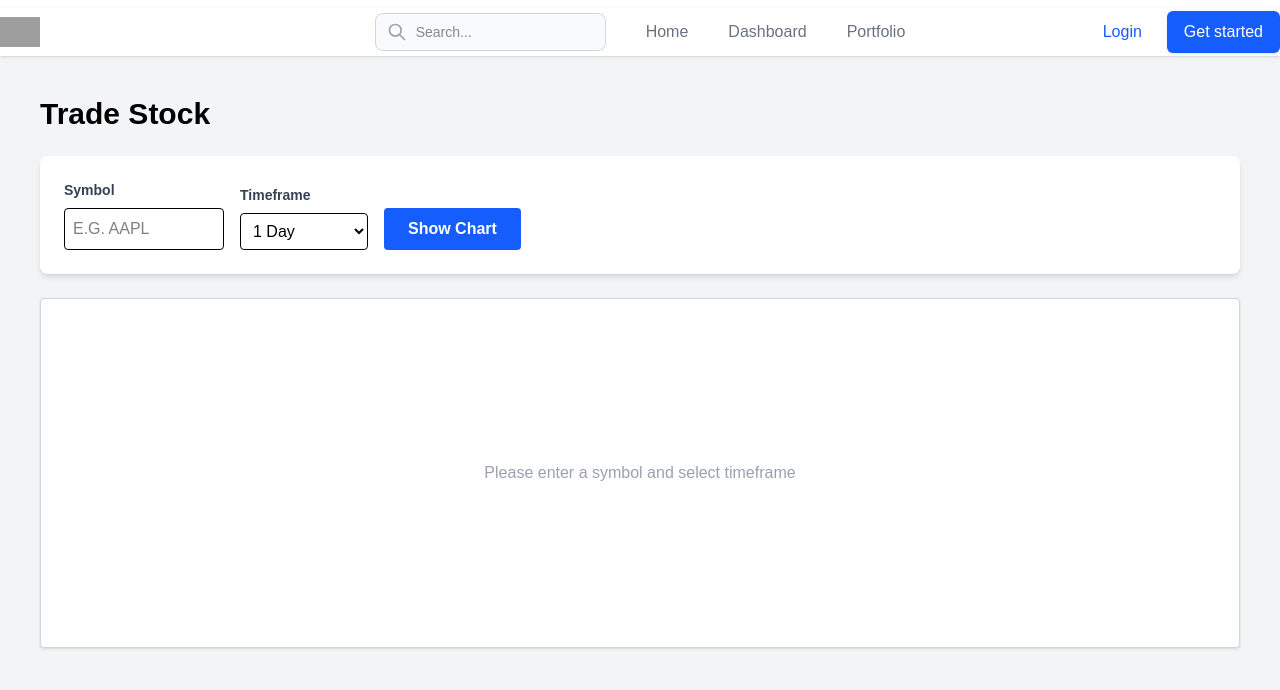
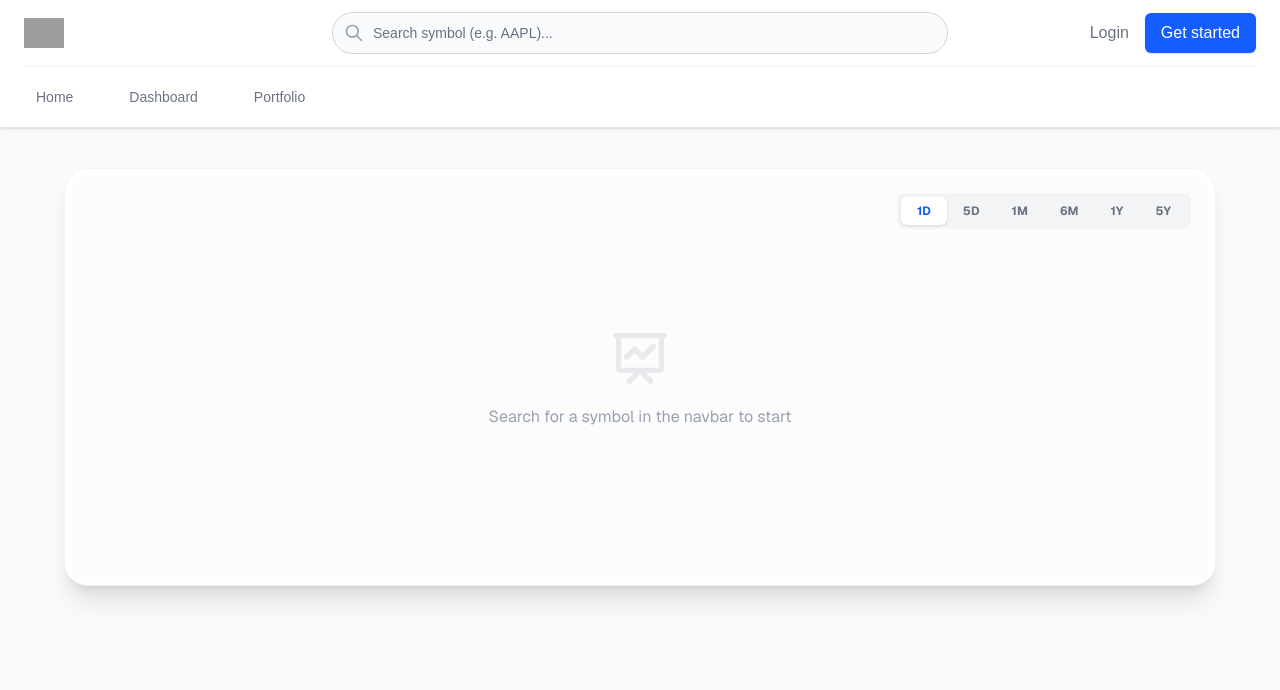
Before and after one commit to puppypud/SimTrade, a Next.js app: page / in a window 1280 px wide. Shown: the top 690 px of the page. Built offline with nearby package versions, Linux system fonts and the light colour scheme; no server answers; grey boxes are pictures that could not be loaded.

Commit message:
fix hom page and design navbar and fix chart (not success)

```diff
--- a/src/app/components/layout/Navbar.tsx
+++ b/src/app/components/layout/Navbar.tsx
@@ -1,11 +1,28 @@
-import React from 'react';
+'use client';
+
+import React, { useState } from 'react';
+import { useRouter } from 'next/navigation';
 
 const Navbar = () => {
+  const router = useRouter();
+  const [searchInput, setSearchInput] = useState('');
+
+  const handleKeyDown = (e: React.KeyboardEvent<HTMLInputElement>) => {
+    if (e.key === 'Enter' && searchInput.trim()) {
+      router.push(`/?symbol=${searchInput.toUpperCase()}`);
+    }
+  };
+
   return (
-    <nav className="relative flex items-center justify-between sm:h-10 md:justify-center py-6 px-4 mt-2 bg-white shadow-sm">
-      {/* Logo Section */}
-      <div className="flex items-center flex-1 md:absolute md:inset-y-0 md:left-0">
-        <div className="flex items-center justify-between w-full md:w-auto">
+    <div className="bg-white shadow-sm border-b border-gray-200 z-50 relative">
+
+      {/* ------------------------------------------------------------ */}
+      {/* ชั้นที่ 1 (Top Bar): Logo | Search | Auth Buttons */}
+      {/* ------------------------------------------------------------ */}
+      <div className="flex items-center justify-between px-6 py-3">
+
+        {/* 1. Left: Logo */}
+        <div className="flex items-center flex-shrink-0 w-1/4"> {/* กำหนด width เพื่อช่วยจัด center ให้ search */}
           <a href="/" aria-label="Home">
             <img
               src="https://www.svgrepo.com/show/491978/gas-costs.svg"
@@ -14,27 +31,11 @@ const Navbar = () => {
               alt="Logo"
             />
           </a>
-          {/* Mobile Menu Button */}
-          <div className="-mr-2 flex items-center md:hidden">
-            <button
-              type="button"
-              id="main-menu"
-              aria-label="Main menu"
-              aria-haspopup="true"
-              className="inline-flex items-center justify-center p-2 rounded-md text-gray-400 hover:text-gray-500 hover:bg-gray-100 focus:outline-none focus:bg-gray-100 focus:text-gray-500 transition duration-150 ease-in-out"
-            >
-              <svg stroke="currentColor" fill="none" viewBox="0 0 24 24" className="h-6 w-6">
-                <path strokeLinecap="round" strokeLinejoin="round" strokeWidth="2" d="M4 6h16M4 12h16M4 18h16"></path>
-              </svg>
-            </button>
-          </div>
-        </div>
         </div>
 
-      {/* Center Menu & Search */}
-      <div className="hidden md:flex md:items-center md:space-x-10">
-        {/* Search Box Added Here */}
-        <div className="relative">
+        {/* 2. Center: Search Bar (แยกออกมาอยู่ด้านบน ตรงกลาง) */}
+        <div className="flex-1 flex justify-center max-w-2xl ">
+            <div className="relative w-full">
                 <div className="absolute inset-y-0 left-0 pl-3 flex items-center pointer-events-none">
                     <svg className="h-5 w-5 text-gray-400" fill="none" viewBox="0 0 24 24" stroke="currentColor">
                         <path strokeLinecap="round" strokeLinejoin="round" strokeWidth="2" d="M21 21l-6-6m2-5a7 7 0 11-14 0 7 7 0 0114 0z"/>
@@ -42,37 +43,44 @@ const Navbar = () => {
                 </div>
                 <input
                     type="text"
-                className="bg-gray-50 border border-gray-300 text-gray-900 text-sm rounded-lg focus:ring-blue-500 focus:border-blue-500 block w-full pl-10 p-2"
-                placeholder="Search..."
+                    className="w-full bg-gray-50 border border-gray-300 text-gray-900 text-sm rounded-4xl focus:ring-2 focus:ring-blue-500 focus:border-blue-500 block pl-10 p-2.5 outline-none transition-all placeholder-gray-500"
+                    placeholder="Search symbol (e.g. AAPL)..."
+                    value={searchInput}
+                    onChange={(e) => setSearchInput(e.target.value)}
+                    onKeyDown={handleKeyDown}
                 />
             </div>
+        </div>
 
-        <a href="/" className="font-medium text-gray-500 hover:text-gray-900 transition duration-150 ease-in-out">
+        {/* 3. Right: Login / Signup (แบบเดิม) */}
+        <div className="flex items-center justify-end space-x-4 w-1/4">
+            <a href="/login" className="text-gray-500 hover:text-gray-900 font-medium transition-colors">
+                Login
+            </a>
+            <a href="/signup" className="px-4 py-2 bg-blue-600 text-white rounded-md font-medium hover:bg-blue-700 transition-colors shadow-sm">
+                Get started
+            </a>
+        </div>
+      </div>
+
+      {/* ------------------------------------------------------------ */}
+      {/* ชั้นที่ 2 (Bottom Bar): Navigation Links */}
+      {/* ------------------------------------------------------------ */}
+      <div className="px-6 pb-0">
+        <div className="flex space-x-8 border-t border-gray-100 pt-3 pb-3 ">
+            <a href="/" className="text-sm font-medium text-gray-500 hover:text-gray-900 hover:bg-gray-50 px-3 py-2 rounded-md transition-all">
                 Home
             </a>
-        <a href="/dashboard" className="font-medium text-gray-500 hover:text-gray-900 transition duration-150 ease-in-out">
+            <a href="/dashboard" className="text-sm font-medium text-gray-500 hover:text-gray-900 hover:bg-gray-50 px-3 py-2 rounded-md transition-all">
                 Dashboard
             </a>
-        <a href="/PortfolioTrader" className="font-medium text-gray-500 hover:text-gray-900 transition duration-150 ease-in-out">
+            <a href="/PortfolioTrader" className="text-sm font-medium text-gray-500 hover:text-gray-900 hover:bg-gray-50 px-3 py-2 rounded-md transition-all">
                 Portfolio
             </a>
+        </div>
+      </div>
 
     </div>
-
-      {/* Right Buttons (Login/Signup) */}
-      <div className="hidden md:absolute md:flex md:items-center md:justify-end md:inset-y-0 md:right-0">
-        <span className="inline-flex">
-          <a href="/login" className="inline-flex items-center px-4 py-2 border border-transparent text-base leading-6 font-medium text-blue-600 hover:text-blue-500 focus:outline-none transition duration-150 ease-in-out">
-            Login
-          </a>
-        </span>
-        <span className="inline-flex rounded-md shadow ml-2">
-          <a href="/signup" className="inline-flex items-center px-4 py-2 border border-transparent text-base leading-6 font-medium rounded-md text-white bg-blue-600 hover:bg-blue-500 focus:outline-none focus:border-blue-700 transition duration-150 ease-in-out">
-            Get started
-          </a>
-        </span>
-      </div>
-    </nav>
   );
 };
 
--- a/src/app/page.tsx
+++ b/src/app/page.tsx
@@ -1,134 +1,187 @@
 'use client';
 
-import { useState } from 'react';
+import { useState, useEffect, useCallback } from 'react';
+import { useSearchParams, useRouter } from 'next/navigation';
 import { brokerService } from '@/src/app/services/brokerService';
 import StockLWChart from '@/src/app/components/ui/Chart';
 import { StockBar } from './types/broker';
 
-// Helper Function: แปลงวันที่จาก Backend (Array/String/Number) ให้เป็น Timestamp
-const parseDate = (dateVal: any): number => {
-  if (!dateVal) return 0;
-
-  // กรณี 1: เป็น Array [2023, 12, 30, 10, 0] (ค่า Default ของ Java Local/OffsetDateTime)
-  if (Array.isArray(dateVal)) {
-    const [year, month, day, hour, minute, second] = dateVal;
-    // Month ใน JS เริ่มที่ 0 (Jan) แต่ Java เริ่มที่ 1
-    return new Date(year, month - 1, day, hour || 0, minute || 0, second || 0).getTime();
-  }
-
-  // กรณี 2: เป็น Timestamp Number
-  if (typeof dateVal === 'number') {
-    // ถ้าตัวเลขน้อยๆ (เช่น 17xxxxxxxxx) อาจเป็น Seconds ให้คูณ 1000
-    return dateVal < 10000000000 ? dateVal * 1000 : dateVal;
-  }
-
-  // กรณี 3: เป็น String ISO ("2023-12-01T...")
-  return new Date(dateVal).getTime();
-};
+const TIMEFRAMES = ['1D', '5D', '1M', '6M', '1Y', '5Y'];
 
 export default function TradePage() {
-  const [symbolInput, setSymbolInput] = useState('');
-  const [viewType, setViewType] = useState('1D'); // Default เป็น 1 Day
+  const router = useRouter();
+  const searchParams = useSearchParams();
+  const symbolFromUrl = searchParams.get('symbol');
 
+  const [searchInput, setSearchInput] = useState(''); // State สำหรับ Input Search (ถ้ามีในอนาคต หรือ UI อื่นใช้)
+  const [viewType, setViewType] = useState('1D');
   const [chartData, setChartData] = useState<[number, number][]>([]);
   const [currentSymbol, setCurrentSymbol] = useState('');
   const [isLoading, setIsLoading] = useState(false);
 
-  const handleShowChart = async () => {
-    if (!symbolInput.trim()) return;
+  // State เก็บราคาอ้างอิง (Previous Close หรือ Open) เพื่อคำนวณสี
+  const [dayOpen, setDayOpen] = useState<number | undefined>(undefined);
 
-    setIsLoading(true);
-    try {
-      // 1. เรียก API ด้วย Symbol และ ViewType ที่เลือก
-      const bars: any[] = await brokerService.getStockBars(symbolInput.toUpperCase(), viewType);
-
-      console.log("Raw Data form Backend:", bars); // Debug ดูข้อมูลดิบ
-
-      // 2. แปลงข้อมูลพร้อมใช้ Helper parseDate แก้ปัญหาวันที่
-      const formattedData: [number, number][] = bars
-        .map((bar: StockBar): [number, number] => {
-          const x = new Date(bar.t).getTime();
-          const y = Number(bar.c); // หรือ parseFloat(bar.c)
-          return [x, y];
-        })
-        .filter((d): d is [number, number] => !isNaN(d[0]) && !isNaN(d[1]));
-
-      // เรียงลำดับเวลาจากอดีต -> ปัจจุบัน (สำคัญมากสำหรับกราฟ)
-      formattedData.sort((a, b) => a[0] - b[0]);
-
-      setChartData(formattedData);
-      setCurrentSymbol(symbolInput.toUpperCase());
-
-    } catch (error) {
-      console.error(error);
-      alert('Failed to load chart data');
-    } finally {
-      setIsLoading(false);
+  // ฟังก์ชัน Search (เผื่อใช้ หรือเชื่อมกับ UI เดิม)
+  const handleKeyDown = (e: React.KeyboardEvent<HTMLInputElement>) => {
+    if (e.key === 'Enter' && searchInput.trim()) {
+      router.push(`/?symbol=${searchInput.toUpperCase()}`);
     }
   };
 
+  const fetchData = useCallback(async (sym: string, vType: string) => {
+    if (!sym) return;
+
+    try {
+      if (chartData.length === 0) setIsLoading(true);
+
+      console.log(`Fetching data for ${sym} (${vType})...`);
+      const bars: any[] = await brokerService.getStockBars(sym, vType);
+
+      // 1. เรียงลำดับเวลาให้ถูกต้อง
+      bars.sort((a: any, b: any) => new Date(a.t).getTime() - new Date(b.t).getTime());
+
+      let formattedData: [number, number][] = [];
+      let referencePrice = undefined;
+
+      if (vType === '1D' && bars.length > 0) {
+        // หา "วันที่ของข้อมูลล่าสุด" (Today)
+        const lastBar = bars[bars.length - 1];
+        const lastBarDate = new Date(lastBar.t).toDateString();
+
+        // -------------------------------------------------------------
+        // 🔥 LOGIC ที่ถูกต้อง: แยกข้อมูลวันนี้ vs เมื่อวาน เพื่อหาราคาอ้างอิง
+        // -------------------------------------------------------------
+
+        // ข้อมูลของวันนี้ (ที่จะเอาไปวาดกราฟ)
+        const todayBars = bars.filter((b: any) => new Date(b.t).toDateString() === lastBarDate);
+
+        // ข้อมูลของวันก่อนหน้า (เพื่อหาราคาปิดเมื่อวาน)
+        const prevBars = bars.filter((b: any) => new Date(b.t).toDateString() !== lastBarDate);
+
+        // หา Reference Price (ราคาฐานสำหรับคำนวณ เขียว/แดง)
+        if (prevBars.length > 0) {
+            // ✅ กรณี 1: มีข้อมูลเมื่อวาน -> ใช้ "ราคาปิดเมื่อวาน" (Previous Close)
+            referencePrice = Number(prevBars[prevBars.length - 1].c);
+        } else if (todayBars.length > 0) {
+            // ⚠️ กรณี 2: ไม่มีข้อมูลเมื่อวาน -> ใช้ "ราคาเปิดวันนี้" แทน
+            referencePrice = Number(todayBars[0].o);
+        }
+
+        // กรองข้อมูลที่จะแสดงในกราฟ (เฉพาะของวันนี้)
+        // ตัด Pre-market (ก่อน 21:30) ทิ้ง เพื่อให้กราฟสวยเริ่มที่ตลาดเปิด
+        const marketOpenTime = new Date(lastBar.t);
+        marketOpenTime.setHours(21, 30, 0, 0);
+
+        const marketHoursBars = todayBars.filter((b: any) => new Date(b.t).getTime() >= marketOpenTime.getTime());
+
+        if (marketHoursBars.length > 0) {
+             formattedData = marketHoursBars.map((b: any) => [new Date(b.t).getTime(), Number(b.c)]);
+
+             // ถ้ายังไม่มี Reference Price ให้ใช้ Open ของแท่งแรกสุดของช่วง Market Hours เป็นฐาน
+             if (referencePrice === undefined) {
+                 referencePrice = Number(marketHoursBars[0].o);
+             }
+        } else {
+             // ถ้ายังไม่ถึง 21:30 หรือไม่มีข้อมูลช่วงตลาดเปิด ให้แสดงข้อมูลที่มีไปก่อน
+             formattedData = todayBars.map((b: any) => [new Date(b.t).getTime(), Number(b.c)]);
+        }
+
+      } else if (bars.length > 0) {
+        // สำหรับ Timeframe อื่นๆ ใช้ราคาเปิดของแท่งแรกสุด
+        referencePrice = Number(bars[0].o);
+        formattedData = bars.map((b: any) => [new Date(b.t).getTime(), Number(b.c)]);
+      }
+
+      setChartData(formattedData);
+      setDayOpen(referencePrice); // ส่งค่าราคาฐานที่ถูกต้องไป
+      setIsLoading(false);
+
+    } catch (error) {
+      console.error("Fetch error:", error);
+      setIsLoading(false);
+    }
+  }, []);
+
+  // ... (useEffects เหมือนเดิม)
+  useEffect(() => {
+    if (symbolFromUrl) {
+      setCurrentSymbol(symbolFromUrl);
+      setSearchInput(symbolFromUrl); // Sync input
+      fetchData(symbolFromUrl, viewType);
+    }
+  }, [symbolFromUrl, fetchData]);
+
+  useEffect(() => {
+    if (currentSymbol) {
+      fetchData(currentSymbol, viewType);
+    }
+  }, [viewType, currentSymbol, fetchData]);
+
+  useEffect(() => {
+    if (!currentSymbol || viewType !== '1D') return;
+    const intervalId = setInterval(() => {
+        fetchData(currentSymbol, viewType);
+    }, 120000);
+    return () => clearInterval(intervalId);
+  }, [currentSymbol, viewType, fetchData]);
+
+
   return (
-    <div className="p-10 bg-gray-100 min-h-screen text-black">
-      <h1 className="text-3xl font-bold mb-6">Trade Stock</h1>
+    <div className="p-10 bg-gray-50 min-h-screen text-black font-sans">
 
-      {/* Input Section */}
-      <div className="bg-white p-6 rounded-lg shadow-md mb-6 flex flex-wrap gap-4 items-end">
+      <div className="max-w-6xl mx-auto">
 
-        {/* ช่องกรอก Symbol */}
-        <div>
-          <label className="block text-sm font-bold mb-2 text-gray-700">Symbol</label>
-          <input
-            type="text"
-            placeholder="e.g. AAPL"
-            className="border p-2 rounded w-40 text-black uppercase focus:ring-2 focus:ring-blue-500 outline-none"
-            value={symbolInput}
-            onChange={(e) => setSymbolInput(e.target.value)}
-          />
+        {/* Container หลักของกราฟ (UI สีขาวแบบเดิม) */}
+        <div className="relative bg-white rounded-3xl shadow-xl border border-gray-100 overflow-hidden">
+
+            {/* Timeframe Selector (มุมขวาบน) */}
+            <div className="absolute top-6 right-6 z-10 flex bg-gray-100 p-1 rounded-lg">
+                {TIMEFRAMES.map((tf) => (
+                    <button
+                        key={tf}
+                        onClick={() => setViewType(tf)}
+                        className={`
+                            px-4 py-1.5 text-xs font-bold rounded-md transition-all duration-200
+                            ${viewType === tf
+                                ? 'bg-white text-blue-600 shadow-sm'
+                                : 'text-gray-500 hover:text-gray-900 hover:bg-gray-200'
+                            }
+                        `}
+                    >
+                        {tf}
+                    </button>
+                ))}
             </div>
 
-        {/* Dropdown เลือก ViewType (Days) */}
-        <div>
-          <label className="block text-sm font-bold mb-2 text-gray-700">Timeframe</label>
-          <select
-            value={viewType}
-            onChange={(e) => setViewType(e.target.value)}
-            className="border p-2 rounded w-32 text-black focus:ring-2 focus:ring-blue-500 outline-none bg-white"
-          >
-            <option value="1D">1 Day</option>
-            <option value="5D">5 Days</option>
-            <option value="1M">1 Month</option>
-            <option value="6M">6 Months</option>
-            <option value="1Y">1 Year</option>
-            <option value="5Y">5 Years</option>
-          </select>
-        </div>
-
-        <button
-          onClick={handleShowChart}
-          disabled={isLoading}
-          className={`font-bold p-2 px-6 rounded h-[42px] transition-colors ${
-             isLoading
-               ? 'bg-gray-400 cursor-not-allowed'
-               : 'bg-blue-600 hover:bg-blue-700 text-white'
-          }`}
-        >
-          {isLoading ? 'Loading...' : 'Show Chart'}
-        </button>
-      </div>
-
-      {/* Display Chart */}
+            {/* ส่วนแสดงผลกราฟ */}
+            <div className="p-2">
                 {chartData.length > 0 ? (
                     <StockLWChart
                         chartData={chartData}
                         symbol={currentSymbol}
-             timeframe={viewType} // *** เพิ่มบรรทัดนี้ ส่ง 1D, 5D เข้าไป
+                        timeframe={viewType}
+                        dayOpenPrice={dayOpen} // ✅ ส่งราคาฐานที่คำนวณถูกต้องไปให้กราฟ
                     />
                 ) : (
-          <div className="h-[350px] flex items-center justify-center bg-white rounded border border-gray-300 text-gray-400 shadow-sm">
-             {isLoading ? 'Fetching Data...' : 'Please enter a symbol and select timeframe'}
+                    <div className="h-[400px] flex flex-col items-center justify-center text-gray-400 bg-gray-50/50">
+                        {isLoading ? (
+                           <div className="animate-pulse flex flex-col items-center">
+                              <div className="h-4 w-4 bg-blue-500 rounded-full mb-2 animate-bounce"></div>
+                              Loading...
+                           </div>
+                        ) : (
+                           <>
+                             <svg className="w-16 h-16 mb-4 opacity-20" fill="none" stroke="currentColor" viewBox="0 0 24 24"><path strokeLinecap="round" strokeLinejoin="round" strokeWidth="2" d="M7 12l3-3 3 3 4-4M8 21l4-4 4 4M3 4h18M4 4h16v12a1 1 0 01-1 1H5a1 1 0 01-1-1V4z"></path></svg>
+                             <p>Search for a symbol in the navbar to start</p>
+                           </>
+                        )}
                     </div>
                 )}
+            </div>
+        </div>
 
+      </div>
     </div>
   );
 }
```
Also changed, not shown: src/app/components/ui/Chart.tsx (+58 -109 lines). Lines whose indentation alone changed are shown as unchanged.
